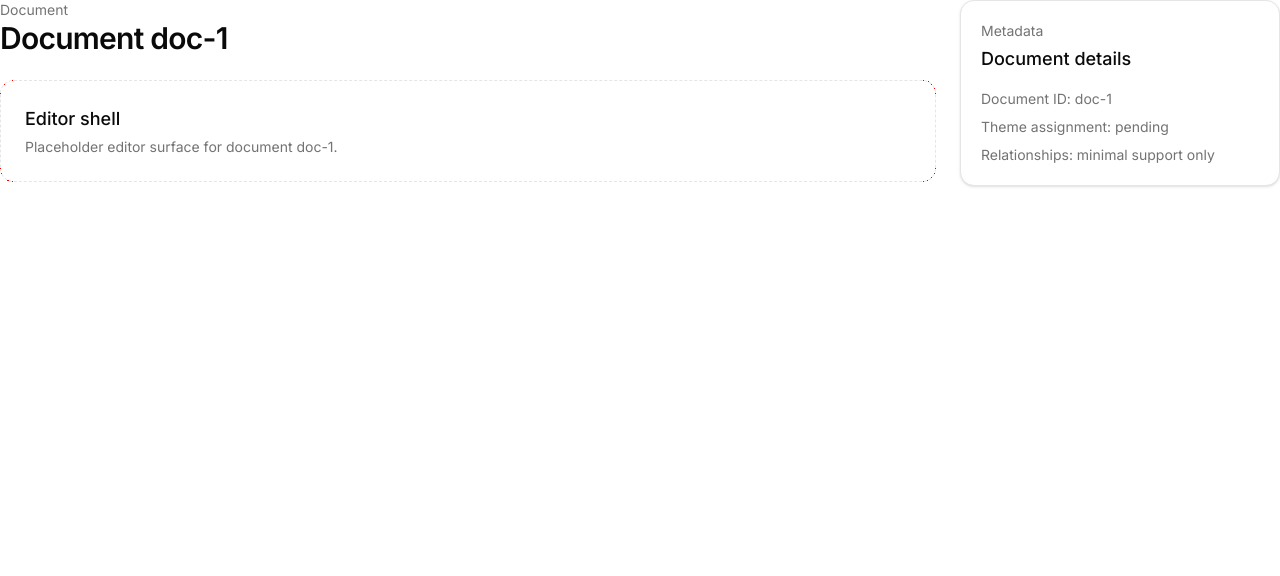
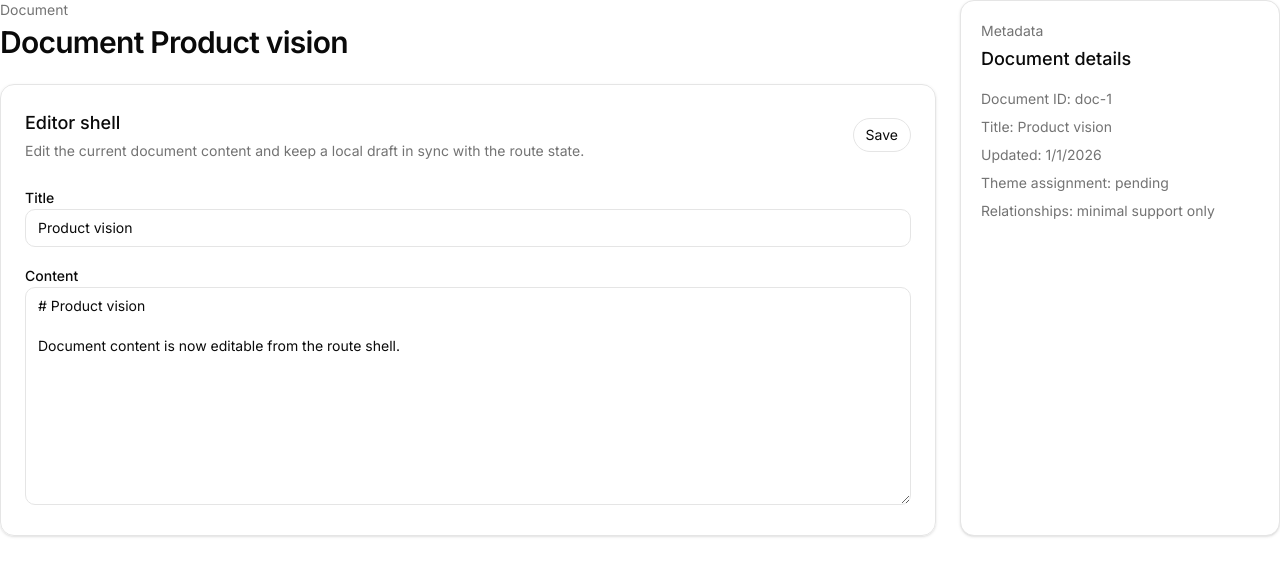
Before and after one commit to hsadoqi/synapcity-private-dev, a Next.js app in the folder apps/web/: page /documents/doc-1 in a window 1280 px wide. Shown: the top 576 px of the page. Built offline with nearby package versions, Linux system fonts and the light colour scheme.

Commit message:
feat(doc): enable editing and local persistence for documents

```diff
--- a/apps/web/modules/documents/pages/document-detail/components/document-editor-shell.tsx
+++ b/apps/web/modules/documents/pages/document-detail/components/document-editor-shell.tsx
@@ -1,17 +1,87 @@
+"use client"
+
+import * as React from "react"
+
+import { updateDocument } from "@/modules/documents/services/document-data"
+import type { DocumentRecord } from "@/modules/documents/types"
+
 interface DocumentEditorShellProps {
   documentId: string
+  initialDocument?: DocumentRecord | null
 }
 
-export function DocumentEditorShell({ documentId }: DocumentEditorShellProps) {
+export function DocumentEditorShell({
+  documentId,
+  initialDocument,
+}: DocumentEditorShellProps) {
+  const [document, setDocument] = React.useState<DocumentRecord | null>(
+    initialDocument ?? null
+  )
+  const [title, setTitle] = React.useState(
+    initialDocument?.title ?? "Untitled document"
+  )
+  const [content, setContent] = React.useState(initialDocument?.content ?? "")
+
+  React.useEffect(() => {
+    setDocument(initialDocument ?? null)
+    setTitle(initialDocument?.title ?? "Untitled document")
+    setContent(initialDocument?.content ?? "")
+  }, [initialDocument])
+
+  const handleSave = () => {
+    if (!document) {
+      return
+    }
+
+    const nextDocument = updateDocument(documentId, {
+      title,
+      content,
+      plainText: content.replace(/\s+/g, " ").trim(),
+    })
+
+    if (nextDocument) {
+      setDocument(nextDocument)
+    }
+  }
+
   return (
-    <div className="rounded-xl border border-dashed border-border bg-background/70 p-6">
-      <div className="flex items-center justify-between">
+    <div className="rounded-xl border border-border bg-background/70 p-6 shadow-sm">
+      <div className="flex items-center justify-between gap-3">
         <div>
           <h2 className="text-lg font-medium">Editor shell</h2>
           <p className="mt-1 text-sm text-muted-foreground">
-            Placeholder editor surface for document {documentId}.
+            Edit the current document content and keep a local draft in sync
+            with the route state.
           </p>
         </div>
+        <button
+          type="button"
+          onClick={handleSave}
+          className="rounded-full border border-border px-3 py-1.5 text-sm text-foreground transition hover:border-primary"
+        >
+          Save
+        </button>
+      </div>
+
+      <div className="mt-6 space-y-4">
+        <label className="block space-y-2">
+          <span className="text-sm font-medium">Title</span>
+          <input
+            value={title}
+            onChange={(event) => setTitle(event.target.value)}
+            className="w-full rounded-lg border border-border bg-background px-3 py-2 text-sm"
+          />
+        </label>
+
+        <label className="block space-y-2">
+          <span className="text-sm font-medium">Content</span>
+          <textarea
+            value={content}
+            onChange={(event) => setContent(event.target.value)}
+            rows={10}
+            className="w-full rounded-lg border border-border bg-background px-3 py-2 text-sm"
+          />
+        </label>
       </div>
     </div>
   )
--- a/apps/web/modules/documents/pages/document-detail/components/document-metadata-panel.tsx
+++ b/apps/web/modules/documents/pages/document-detail/components/document-metadata-panel.tsx
@@ -1,14 +1,27 @@
+import type { DocumentRecord } from "@/modules/documents/types"
+
 interface DocumentMetadataPanelProps {
   documentId: string
+  document?: DocumentRecord | null
 }
 
-export function DocumentMetadataPanel({ documentId }: DocumentMetadataPanelProps) {
+export function DocumentMetadataPanel({
+  documentId,
+  document,
+}: DocumentMetadataPanelProps) {
   return (
     <aside className="rounded-xl border border-border bg-card p-5 shadow-sm">
       <p className="text-sm text-muted-foreground">Metadata</p>
       <h2 className="mt-1 text-lg font-medium">Document details</h2>
       <div className="mt-4 space-y-2 text-sm text-muted-foreground">
         <div>Document ID: {documentId}</div>
+        <div>Title: {document?.title ?? "Pending"}</div>
+        <div>
+          Updated:{" "}
+          {document?.updatedAt
+            ? new Date(document.updatedAt).toLocaleDateString()
+            : "Pending"}
+        </div>
         <div>Theme assignment: pending</div>
         <div>Relationships: minimal support only</div>
       </div>
--- /dev/null
+++ b/apps/web/modules/documents/pages/document-detail/document-detail.styles.ts
@@ -0,0 +1,7 @@
+export const documentDetailStyles = {
+  layout: "grid gap-6 lg:grid-cols-[minmax(0,2fr)_320px]",
+  content: "space-y-6",
+  heading: "space-y-1",
+  eyebrow: "text-sm text-muted-foreground",
+  title: "text-3xl font-semibold tracking-tight",
+} as const
--- a/apps/web/modules/documents/pages/document-detail/document-detail.tsx
+++ b/apps/web/modules/documents/pages/document-detail/document-detail.tsx
@@ -1,21 +1,41 @@
+"use client"
+
+import * as React from "react"
+
 import { DocumentEditorShell } from "./components/document-editor-shell"
 import { DocumentMetadataPanel } from "./components/document-metadata-panel"
+import { documentDetailStyles } from "./document-detail.styles"
+import { loadDocumentById } from "@/modules/documents/services/document-data"
+import type { DocumentRecord } from "@/modules/documents/types"
 
 interface DocumentDetailPageProps {
   documentId: string
 }
 
 export function DocumentDetailPage({ documentId }: DocumentDetailPageProps) {
+  const [document, setDocument] = React.useState<DocumentRecord | null>(() =>
+    loadDocumentById(documentId)
+  )
+
+  React.useEffect(() => {
+    setDocument(loadDocumentById(documentId))
+  }, [documentId])
+
   return (
-    <div className="grid gap-6 lg:grid-cols-[minmax(0,2fr)_320px]">
-      <div className="space-y-6">
-        <div>
-          <p className="text-sm text-muted-foreground">Document</p>
-          <h1 className="text-3xl font-semibold tracking-tight">Document {documentId}</h1>
+    <div className={documentDetailStyles.layout}>
+      <div className={documentDetailStyles.content}>
+        <div className={documentDetailStyles.heading}>
+          <p className={documentDetailStyles.eyebrow}>Document</p>
+          <h1 className={documentDetailStyles.title}>
+            Document {document?.title ?? documentId}
+          </h1>
         </div>
-        <DocumentEditorShell documentId={documentId} />
+        <DocumentEditorShell
+          documentId={documentId}
+          initialDocument={document}
+        />
       </div>
-      <DocumentMetadataPanel documentId={documentId} />
+      <DocumentMetadataPanel documentId={documentId} document={document} />
     </div>
   )
 }
--- /dev/null
+++ b/apps/web/modules/documents/pages/document-detail/index.ts
@@ -0,0 +1 @@
+export { DocumentDetailPage } from "./document-detail"
--- /dev/null
+++ b/apps/web/modules/documents/pages/document-list/document-list.styles.ts
@@ -0,0 +1,9 @@
+export const documentListStyles = {
+  page: "space-y-4",
+  heading: "space-y-1",
+  title: "text-3xl font-semibold tracking-tight",
+  list: "grid gap-3",
+  card: "rounded-lg border border-border bg-card p-4 text-left shadow-sm transition hover:border-primary",
+  cardTitle: "font-medium",
+  cardMeta: "mt-1 text-sm text-muted-foreground",
+} as const
--- a/apps/web/modules/documents/pages/document-list/document-list.tsx
+++ b/apps/web/modules/documents/pages/document-list/document-list.tsx
@@ -1,4 +1,6 @@
 import Link from "next/link"
+
+import { documentListStyles } from "./document-list.styles"
 
 const sampleDocuments = [
   { id: "doc-1", title: "Product vision", slug: "product-vision" },
@@ -7,23 +9,21 @@ const sampleDocuments = [
 
 export function DocumentListPage() {
   return (
-    <div className="space-y-4">
-      <div className="flex items-center justify-between">
-        <div>
-          <p className="text-sm text-muted-foreground">Documents</p>
-          <h1 className="text-3xl font-semibold tracking-tight">Document library</h1>
-        </div>
+    <div className={documentListStyles.page}>
+      <div className={documentListStyles.heading}>
+        <p className="text-sm text-muted-foreground">Documents</p>
+        <h1 className={documentListStyles.title}>Document library</h1>
       </div>
 
-      <div className="grid gap-3">
+      <div className={documentListStyles.list}>
         {sampleDocuments.map((document) => (
           <Link
             key={document.id}
             href={`/documents/${document.id}`}
-            className="rounded-lg border border-border bg-card p-4 text-left shadow-sm transition hover:border-primary"
+            className={documentListStyles.card}
           >
-            <div className="font-medium">{document.title}</div>
-            <div className="mt-1 text-sm text-muted-foreground">/{document.slug}</div>
+            <div className={documentListStyles.cardTitle}>{document.title}</div>
+            <div className={documentListStyles.cardMeta}>/{document.slug}</div>
           </Link>
         ))}
       </div>
--- /dev/null
+++ b/apps/web/modules/documents/pages/document-list/index.ts
@@ -0,0 +1 @@
+export { DocumentListPage } from "./document-list"
--- /dev/null
+++ b/apps/web/modules/documents/services/document-data.ts
@@ -0,0 +1,96 @@
+import type { DocumentRecord } from "../types"
+
+const STORAGE_KEY = "synapcity.documents"
+
+const seedDocuments: DocumentRecord[] = [
+  {
+    id: "doc-1",
+    title: "Product vision",
+    slug: "product-vision",
+    content:
+      "# Product vision\n\nDocument content is now editable from the route shell.",
+    plainText:
+      "Product vision. Document content is now editable from the route shell.",
+    summary: "Shared direction for the V0 product experience.",
+    createdAt: "2026-01-01T09:00:00.000Z",
+    updatedAt: "2026-01-01T09:00:00.000Z",
+  },
+  {
+    id: "doc-2",
+    title: "Design principles",
+    slug: "design-principles",
+    content: "## Design principles\n\nKeep the experience calm and structured.",
+    plainText: "Design principles. Keep the experience calm and structured.",
+    summary: "A concise editorial reference for the product surface.",
+    createdAt: "2026-01-02T09:00:00.000Z",
+    updatedAt: "2026-01-02T09:00:00.000Z",
+  },
+]
+
+function readDocumentsFromStorage(): DocumentRecord[] | null {
+  if (typeof window === "undefined") {
+    return null
+  }
+
+  const rawValue = window.localStorage.getItem(STORAGE_KEY)
+  if (!rawValue) {
+    return null
+  }
+
+  try {
+    const parsed = JSON.parse(rawValue) as DocumentRecord[]
+    return Array.isArray(parsed) ? parsed : null
+  } catch {
+    return null
+  }
+}
+
+function persistDocuments(documents: DocumentRecord[]) {
+  if (typeof window === "undefined") {
+    return
+  }
+
+  window.localStorage.setItem(STORAGE_KEY, JSON.stringify(documents))
+}
+
+export function loadDocuments(): DocumentRecord[] {
+  if (typeof window === "undefined") {
+    return seedDocuments
+  }
+
+  return readDocumentsFromStorage() ?? seedDocuments
+}
+
+export function loadDocumentById(documentId: string): DocumentRecord | null {
+  const documents = loadDocuments()
+  return documents.find((document) => document.id === documentId) ?? null
+}
+
+export function saveDocument(document: DocumentRecord) {
+  const documents = loadDocuments()
+  const nextDocuments = documents.some((item) => item.id === document.id)
+    ? documents.map((item) => (item.id === document.id ? document : item))
+    : [...documents, document]
+
+  persistDocuments(nextDocuments)
+  return nextDocuments
+}
+
+export function updateDocument(
+  documentId: string,
+  updates: Partial<DocumentRecord>
+) {
+  const currentDocument = loadDocumentById(documentId)
+  if (!currentDocument) {
+    return null
+  }
+
+  const nextDocument: DocumentRecord = {
+    ...currentDocument,
+    ...updates,
+    updatedAt: new Date().toISOString(),
+  }
+
+  saveDocument(nextDocument)
+  return nextDocument
+}
```
Also changed, not shown: apps/web/modules/documents/README.md (added).
